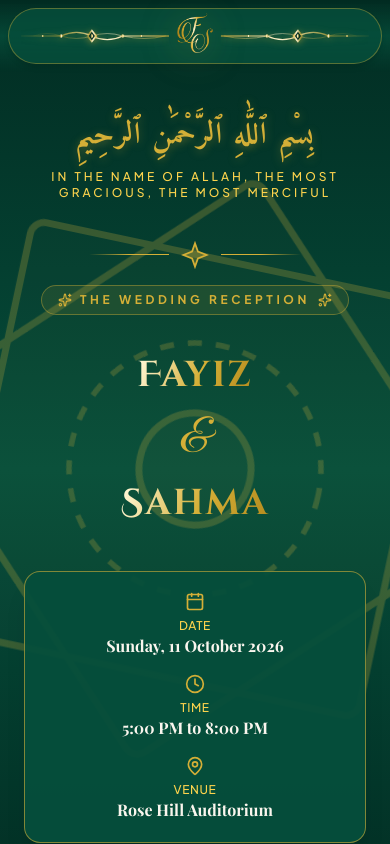
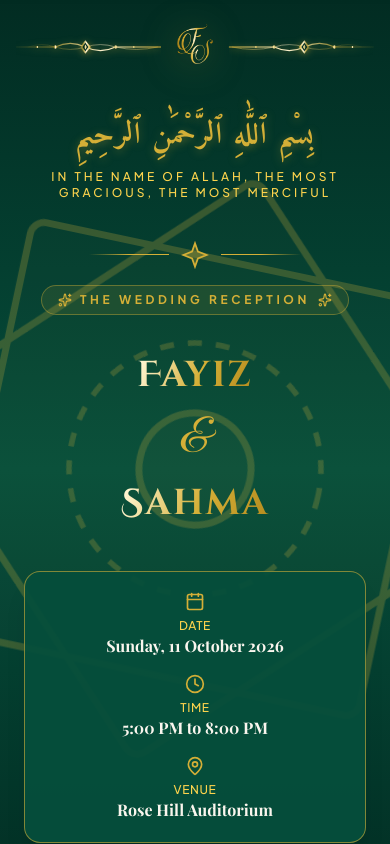
Before and after one commit to jithinsalimkumar/Fayiz-Sahma, a React (Vite) app: page / in a window 390 px wide. Both pictures are taken after a click on the button "OPEN INVITATION". Shown: the top 844 px of the page. Built offline with nearby package versions, Linux system fonts and the light colour scheme; a web font is replaced by a local one.

Commit message:
feat: add responsive Navbar component featuring symmetrical gold ornamental dividers and centered monogram crest

```diff
--- a/src/components/Navbar.jsx
+++ b/src/components/Navbar.jsx
@@ -1,4 +1,4 @@
-import React, { useState, useEffect } from "react";
+import React from "react";
 import FSMonogramCalligraphy from "./FSMonogramCalligraphy";
 
 // Reusable 24K Gold Ornamental Divider SVG (Left side orientation)
@@ -50,44 +50,21 @@ function GoldDividerSVG() {
 }
 
 export default function Navbar() {
-  const [scrolled, setScrolled] = useState(false);
-
-  useEffect(() => {
-    const handleScroll = () => {
-      const isScrolled = window.scrollY > 30;
-      setScrolled((prev) => (prev !== isScrolled ? isScrolled : prev));
-    };
-    window.addEventListener("scroll", handleScroll, { passive: true });
-    return () => window.removeEventListener("scroll", handleScroll);
-  }, []);
-
   return (
-    <header
-      className={`fixed top-0 left-0 right-0 z-50 transition-all duration-300 pointer-events-none flex items-center justify-center px-2 sm:px-6 py-2 ${
-        scrolled
-          ? "bg-[#022C22]/98 border-b border-[#D4AF37]/50 shadow-[0_10px_30px_rgba(0,0,0,0.8)]"
-          : "bg-gradient-to-b from-[#022C22] via-[#064E3B]/80 to-transparent"
-      }`}
-    >
-      <div
-        className={`w-full max-w-5xl flex items-center justify-between pointer-events-auto py-1 px-3 sm:px-6 rounded-full transition-all duration-300 ${
-          scrolled
-            ? "bg-[#064E3B]/95 border border-[#D4AF37]/50 shadow-lg scale-95"
-            : "bg-[#064E3B]/85 border border-[#D4AF37]/40 shadow-md scale-100"
-        }`}
-      >
+    <header className="absolute top-0 left-0 right-0 z-50 pointer-events-none flex items-center justify-center px-2 sm:px-6 py-6">
+      <div className="w-full max-w-5xl flex items-center justify-between pointer-events-auto px-2 sm:px-6">
         {/* Left Side Ornamental 24K Gold Royal Divider */}
-        <div className="flex-1 flex items-center justify-end pr-1 sm:pr-3 overflow-hidden">
+        <div className="flex-1 flex items-center justify-end pr-2 sm:pr-4 overflow-hidden">
           <GoldDividerSVG />
         </div>
 
         {/* Central Monogram Crest */}
-        <a href="#hero" className="hover:scale-105 transition-transform flex-shrink-0 z-10 mx-1">
-          <FSMonogramCalligraphy className="h-10 sm:h-12 w-auto" />
+        <a href="#hero" className="hover:scale-105 transition-transform flex-shrink-0 z-10 mx-2">
+          <FSMonogramCalligraphy className="h-10 sm:h-14 w-auto" />
         </a>
 
         {/* Right Side Ornamental 24K Gold Royal Divider (Horizontally Mirrored for 100% Symmetrical Balance) */}
-        <div className="flex-1 flex items-center justify-start pl-1 sm:pl-3 overflow-hidden">
+        <div className="flex-1 flex items-center justify-start pl-2 sm:pl-4 overflow-hidden">
           <div className="w-full flex items-center justify-start max-w-[300px] scale-x-[-1]">
             <GoldDividerSVG />
           </div>
```
